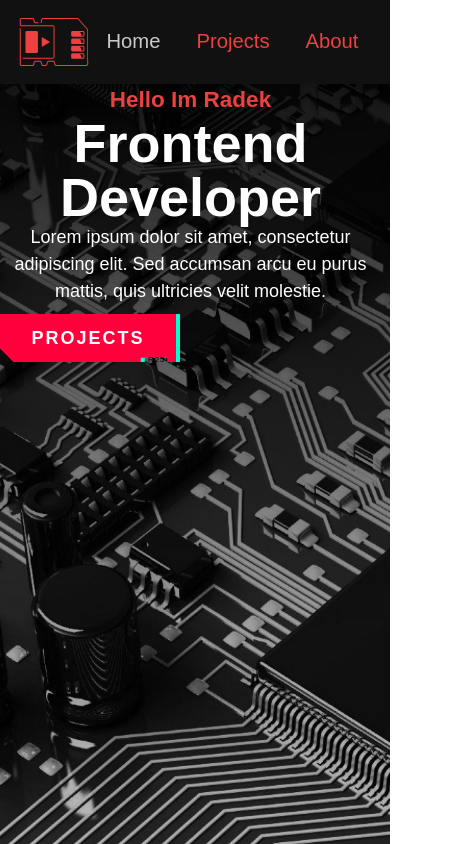
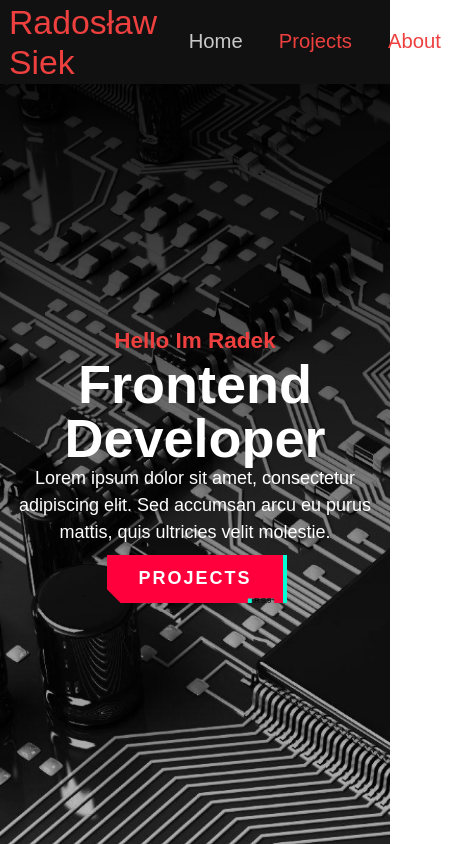
Before and after one commit to Radexman/cyber-portfolio-v3, a React (Vite) app: page / in a window 390 px wide. Shown: the whole page, 463 px wide, since content can reach past the window. Built offline with nearby package versions, Linux system fonts and the light colour scheme; a web font is replaced by a local one.

Commit message:
Mobile Hero

```diff
--- a/src/components/Hero/Hero.tsx
+++ b/src/components/Hero/Hero.tsx
@@ -9,7 +9,7 @@ function Hero() {
         backgroundImage: `url(${backgroundImageGradientUrl})`,
       }}
     >
-      <div className="flex min-h-[90vh] flex-col items-start space-y-2 px-2 pb-0 pl-0 md:min-h-[30vh] md:justify-start md:pb-12 md:pl-8">
+      <div className="flex min-h-[90vh] flex-col items-center justify-center space-y-2 p-4 md:min-h-[35vh] md:items-start md:justify-start">
         <div className="max-w-lg border-primary-content text-center text-base-100 md:text-left">
           <p className="text-xl font-bold text-secondary-content">Hello Im Radek</p>
           <h1 className="text-5xl font-bold">Frontend Developer</h1>
@@ -20,8 +20,8 @@ function Hero() {
         </div>
         <button type="button" className="cyber-button-small bg-red fg-white z-30">
           Projects
-          <span className="glitchtext">Some edgy txt</span>
-          <span className="tag">R25</span>
+          <span className="glitchtext">Webrunner</span>
+          <span className="tag">RS9</span>
         </button>
       </div>
     </div>
--- a/src/components/layout/Navbar/Navbar.tsx
+++ b/src/components/layout/Navbar/Navbar.tsx
@@ -6,7 +6,8 @@ function Navbar() {
     <div className="container mx-auto">
       <div className="navbar h-[10vh]">
         <div className="flex-1">
-          <img src={logo} alt="Chip logo" className="w-16 rotate-90" />
+          <p className="pr-2 text-3xl text-secondary-content">Radosław Siek</p>
+          <img src={logo} alt="Chip logo" className="w-8 rotate-90" />
         </div>
         <div className="flex-none">
           <ul className="menu menu-horizontal px-1 text-lg text-secondary-content">
```
